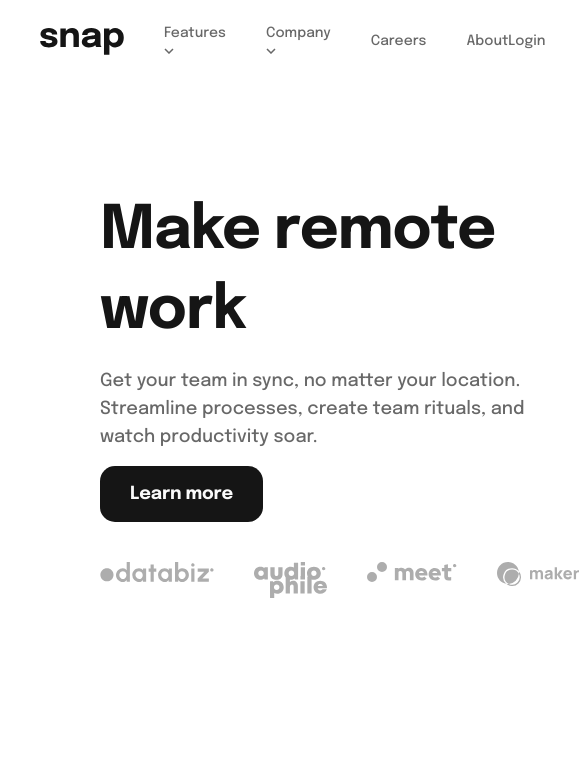
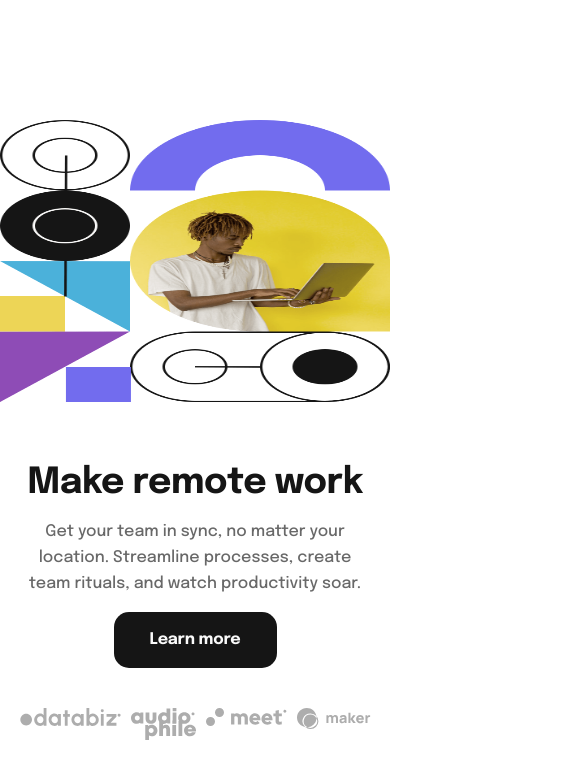
Before and after one commit to WillianAmorim/intro-section-with-dropdown-navigation-main, a plain HTML site: page index.html in a window 390 px wide. Shown: the top 778 px of the page, 585 px wide, since content can reach past the window. Drawn offline with Linux system fonts and the light colour scheme.

Commit message:
feito mobile da aplicação sem a nav

```diff
--- a/style.css
+++ b/style.css
@@ -147,3 +147,66 @@ span:hover {
   width: 480px;
   height: 450px;
 }
+
+@media screen and (max-width: 480px) {
+
+
+  nav {
+    display: none;
+  }
+
+  .container {
+    width: 100vw;
+    display: flex;
+    flex-direction: column-reverse;
+    align-items: center;
+  }
+
+  .section-left {
+    display: flex;
+    align-items: center;
+    padding-bottom: 10px;
+    padding-left: 0px;
+    width: 100vw;
+  }
+
+  .section-left > h1 {
+    font-weight: 700;
+    font-size: 36px;
+    line-height: 42px;
+    text-align: center;
+    letter-spacing: -0.5px;
+  }
+
+  .section-left > p {
+    width: 90%;
+    text-align: center;
+    font-weight: 500;
+    font-size: 16px;
+    line-height: 26px;
+  }
+
+  .section-left > button {
+    font-size: 16px;
+    line-height: 26px;
+  }
+
+  .section-left > ul {
+    gap: 10px;
+    width: 90%;
+  }
+
+  .section-left > ul > li > img {
+    width: 100%;
+    height: auto;
+  }
+
+  .section-right {
+    padding-right: 0px;
+  }
+
+  .section-right > img {
+    width: 100vw;
+    height: 282px;
+  }
+}
```
